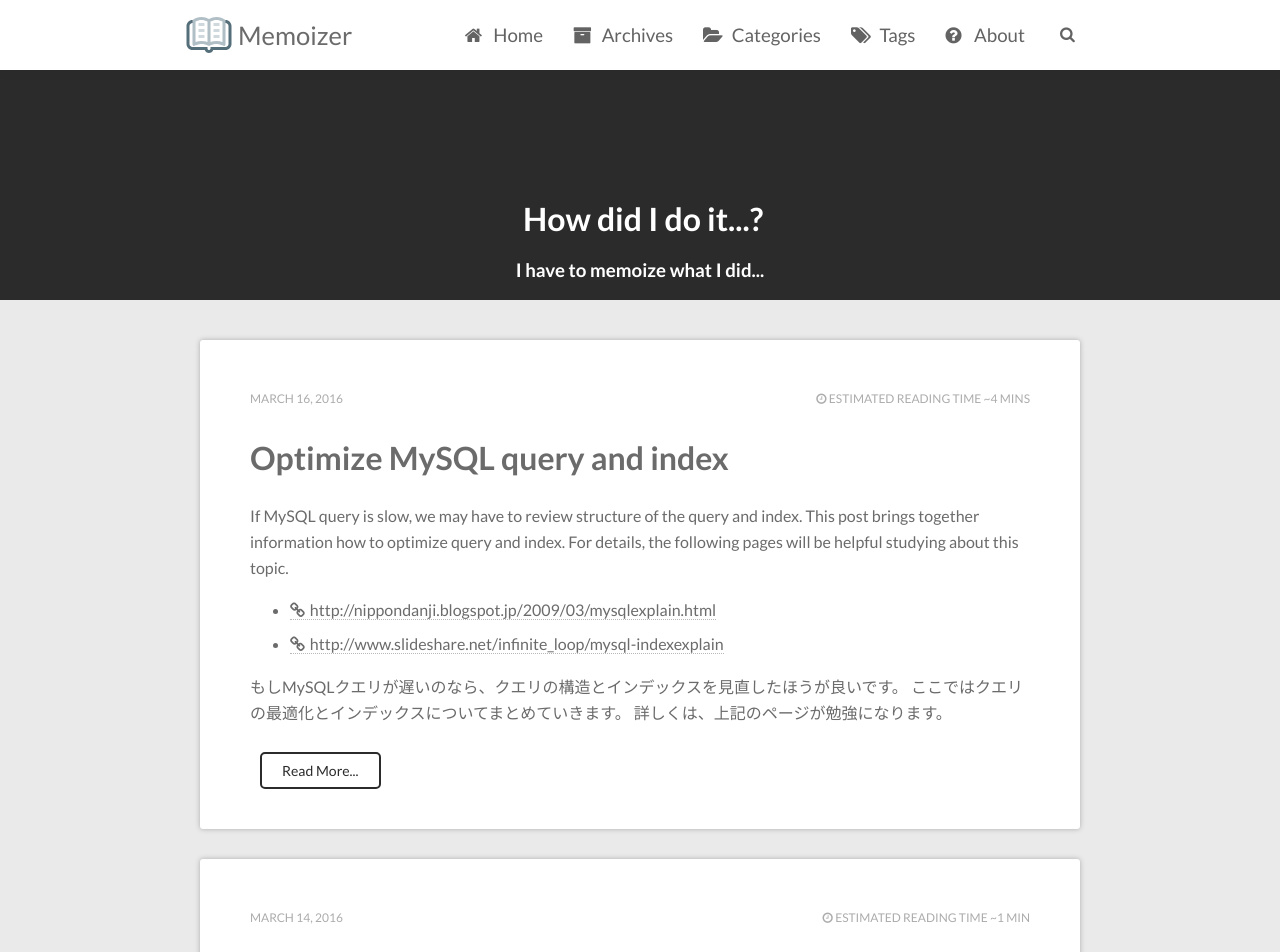
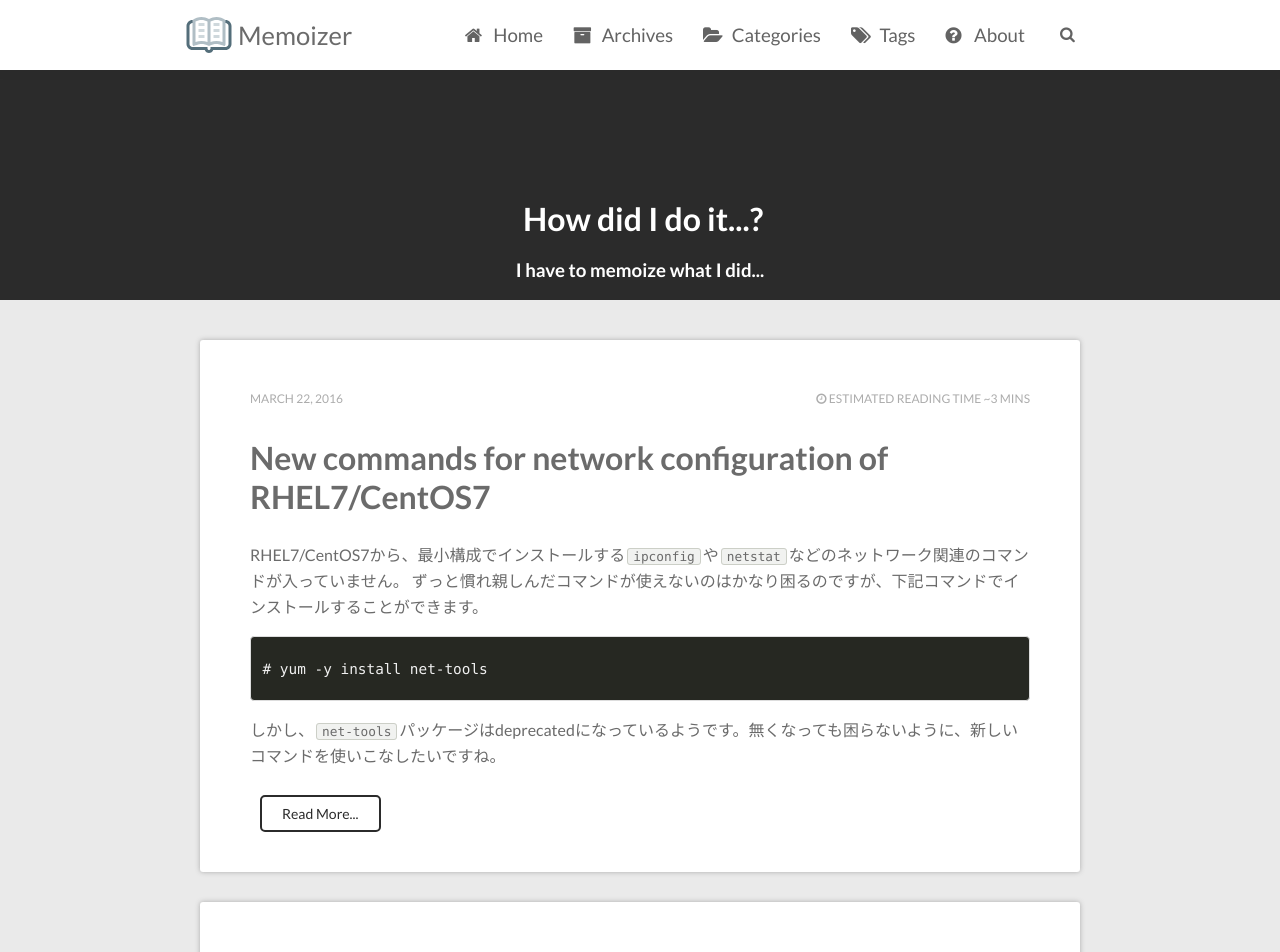
Before and after one commit to yatanokarasu/yatanokarasu.github.io, a Jekyll site: the page built from index.html, in a window 1280 px wide and 1400 px high. Shown: the top 952 px of the window. Built offline with Jekyll 4.4.1, drawn with Linux system fonts in a browser that asks for light colours; some web fonts are replaced; the list of posts is cut into pages by our own code; some of the changed text lies outside the part shown.

Commit message:
Add post on 22 Mar, 2016.
Signed-off-by: yatanokarasu <sync.outerphase@gmail.com>

```diff
--- /dev/null
+++ b/_posts/2016-03-22-new-commands-of-rhel7-centos7.md
@@ -0,0 +1,90 @@
+---
+layout:         post
+title:          "New commands for network configuration of RHEL7/CentOS7"
+description:    "The 'net-tools' package is deprecated from RHEL7/CentOS, we should use the 'iproute' package."
+keywords:       [CentOS7, iproute2]
+categories:     [Linux]
+tags:           [CentOS7, iproute2]
+---
+
+RHEL7/CentOS7から、最小構成でインストールする`ipconfig`や`netstat`などのネットワーク関連のコマンドが入っていません。
+ずっと慣れ親しんだコマンドが使えないのはかなり困るのですが、下記コマンドでインストールすることができます。
+
+~~~
+# yum -y install net-tools
+~~~
+
+しかし、`net-tools`パッケージはdeprecatedになっているようです。無くなっても困らないように、新しいコマンドを使いこなしたいですね。
+
+<!-- more -->
+
+# New commands for RHEL7/CentOS
+
+`net-tools`パッケージのコマンドの代わりになる`iproute`パッケージの新しいは以下です。
+
+| net-tools             | iproute                       | means                         |
+|:----------------------|:------------------------------|:------------------------------|
+| `ifconfig`            | `ip a(addr)`, `ip l(link)`    | Show address and device list  |
+| `netstat`             | `ss`                          | Show socket list              |
+| `netstat -i`          | `ip -s l(link)`               | Show network interface table  |
+| `netstat -l`          | `ss -l`                       | Show `LISTEN` socket list     |
+| `netstat -r`, `route` | `ip r(route)`                 | Show routing table            |
+| `arp -n`              | `ip n(neighbor)`              | Show ARP table                |
+{: rules="groups"}
+
+
+## "`ifconfig`" vs. "`ip a(addr)`"
+
+__In the case of__ `ifconfig`
+
+{% highlight raw %}
+# ifconfig
+eth0: flags=4163<UP,BROADCAST,RUNNING,MULTICAST>  mtu 1500
+        inet 172.17.0.2  netmask 255.255.0.0  broadcast 0.0.0.0
+        inet6 fe80::42:acff:fe11:2  prefixlen 64  scopeid 0x20<link>
+        ether 02:42:ac:11:00:02  txqueuelen 0  (Ethernet)
+        RX packets 4451  bytes 25737167 (24.5 MiB)
+        RX errors 0  dropped 0  overruns 0  frame 0
+        TX packets 4087  bytes 222342 (217.1 KiB)
+        TX errors 0  dropped 0 overruns 0  carrier 0  collisions 0
+
+lo: flags=73<UP,LOOPBACK,RUNNING>  mtu 65536
+        inet 127.0.0.1  netmask 255.0.0.0
+        inet6 ::1  prefixlen 128  scopeid 0x10<host>
+        loop  txqueuelen 0  (Local Loopback)
+        RX packets 0  bytes 0 (0.0 B)
+        RX errors 0  dropped 0  overruns 0  frame 0
+        TX packets 0  bytes 0 (0.0 B)
+        TX errors 0  dropped 0 overruns 0  carrier 0  collisions 0
+{% endhighlight %}
+
+__In the case of__ `ip a(addr)`
+
+{% highlight raw %}
+# ip a
+1: lo: <LOOPBACK,UP,LOWER_UP> mtu 65536 qdisc noqueue state UNKNOWN
+    link/loopback 00:00:00:00:00:00 brd 00:00:00:00:00:00
+    inet 127.0.0.1/8 scope host lo
+       valid_lft forever preferred_lft forever
+    inet6 ::1/128 scope host
+       valid_lft forever preferred_lft forever
+13: eth0@if14: <BROADCAST,MULTICAST,UP,LOWER_UP> mtu 1500 qdisc noqueue state UP
+    link/ether 02:42:ac:11:00:02 brd ff:ff:ff:ff:ff:ff link-netnsid 0
+    inet 172.17.0.2/16 scope global eth0
+       valid_lft forever preferred_lft forever
+    inet6 fe80::42:acff:fe11:2/64 scope link
+       valid_lft forever preferred_lft foreve
+{% endhighlight %}
+
+`route`コマンドで操作していたルーティングテーブルも、`ip r(route)`コマンドで操作になります。
+
+
+## "`netstat`" vs "`ss`"
+
+`ss`コマンドには、`-a`オプションで全てのソケットを表示した場合、UDPソケットまでTCPソケットとして表示されるバグがあるようです。詳細は[コチラ](http://d.hatena.ne.jp/ozuma/20140915/1410774381)
+いつか修正されるでしょう。
+
+コマンドの使用感については、`netstat`で使用していたオプションは、基本的にそのまま使用できます。
+
+
+今度は`firewalld`とかも調べてみよう。
--- a/_scss/_highlight.scss
+++ b/_scss/_highlight.scss
@@ -9,7 +9,7 @@ div.highlighter-rouge {
     background-color:   $code-primary-back-color;
 
     border:             1px solid darken($body-color, 5);
-    @include            border-rounded(3px);
+    @include            border-rounded(4px);
 
     font-size:          .9em;
     line-height:        1.4;
--- a/_scss/_typography.scss
+++ b/_scss/_typography.scss
@@ -133,6 +133,7 @@ blockquote {
 
     li, dd {
         margin-bottom:      7px;
+        word-wrap:          break-word;
     }
 }
 
@@ -177,7 +178,8 @@ pre {
 
 p,
 li,
-dl {
+dl,
+td {
     code {
         font-size:          .8em;
 
```
Also changed, not shown: _posts/2016-03-06-create-custom-vagrant-box.md (+1 -1 lines).
